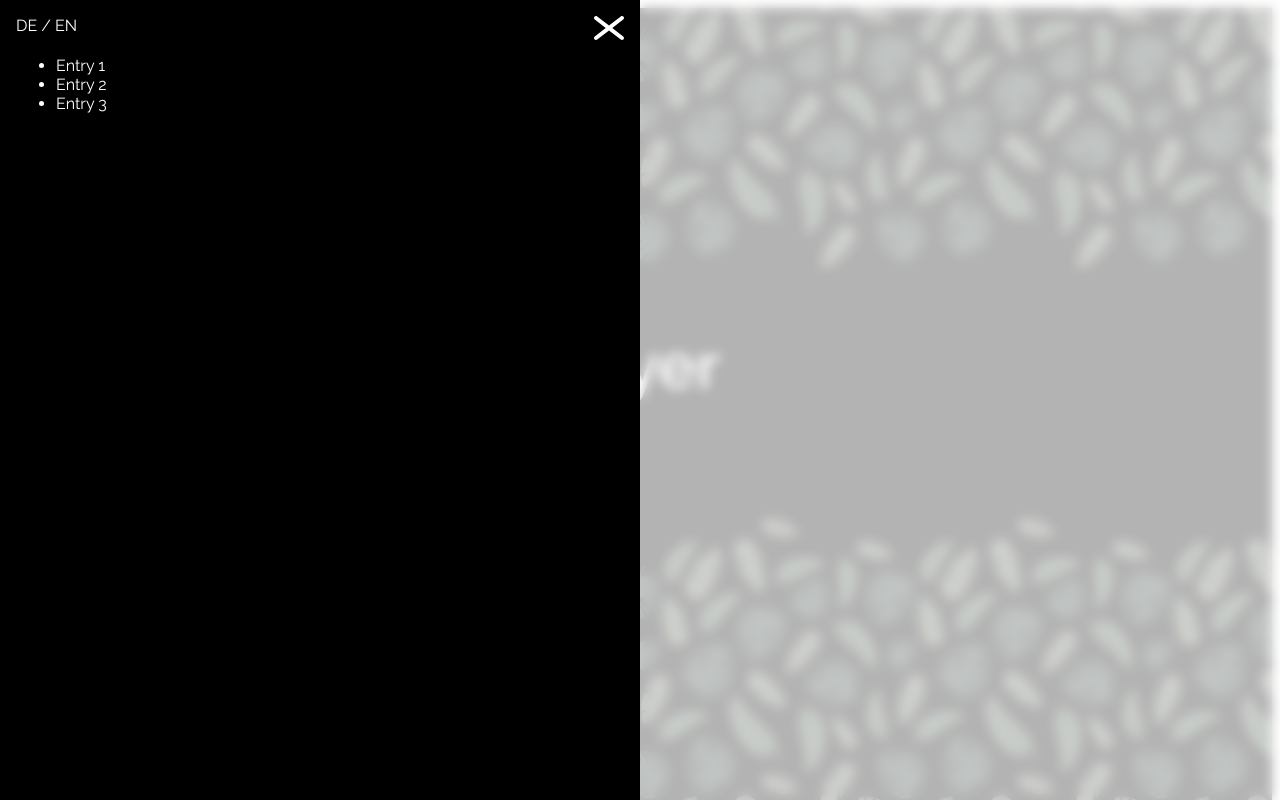
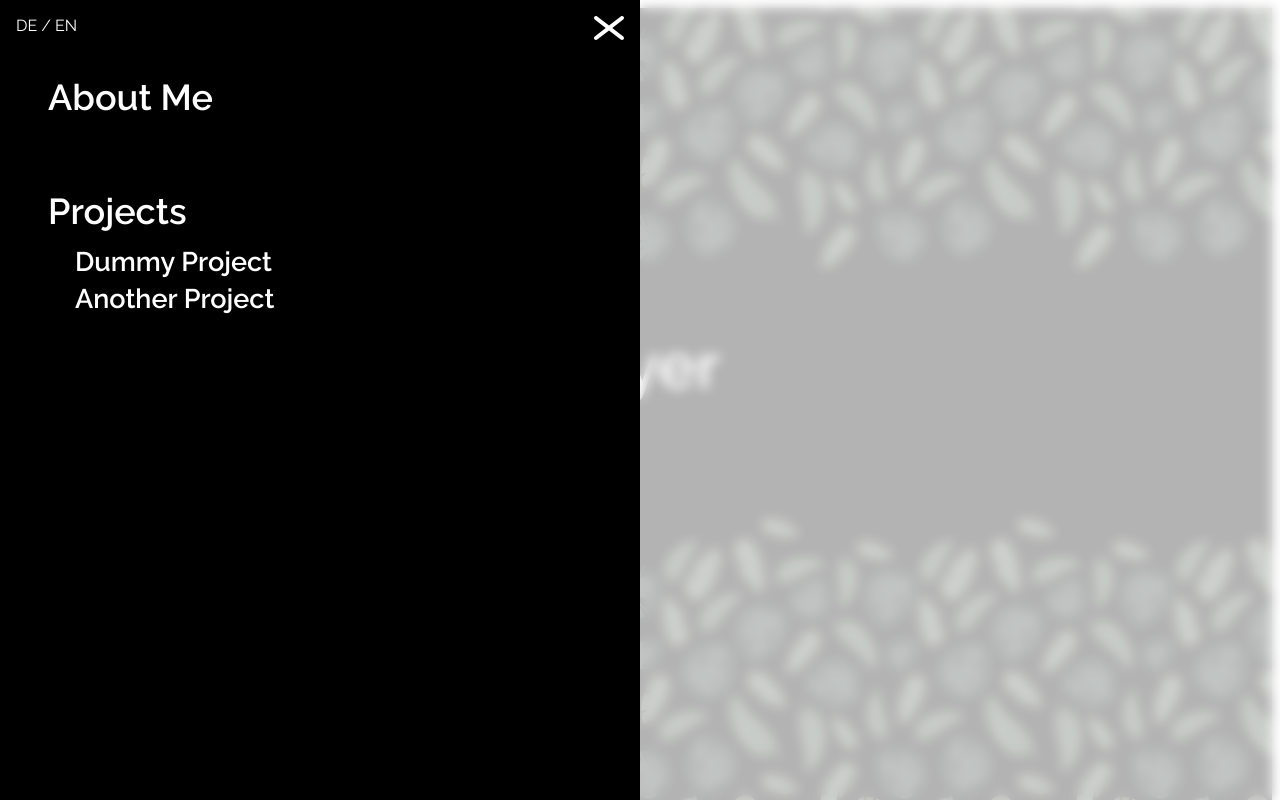
Before and after one commit to hy-di/portfolio-2021, a Vue app: page / in a window 1280 px wide. Both pictures are taken after a click on the button "open menu". Shown: the top 800 px of the page. Built offline with nearby package versions, Linux system fonts and the light colour scheme; the HTML template or start-up script is replaced by a standard one.

Commit message:
Restructure projects & add them to page nav

```diff
--- a/src/App.vue
+++ b/src/App.vue
@@ -35,6 +35,10 @@ export default {
 	--col-foreground: 255, 255, 255;
 	--col-hover: 118, 163, 105;
 	--navbar-height: 56px;
+}
+
+html {
+	scroll-behavior: smooth;
 }
 
 #app {
--- /dev/null
+++ b/src/assets/content/index.js
@@ -0,0 +1,19 @@
+import dummyProject from './projects/dummy-project.js';
+import dummyProject2 from './projects/another-project.js';
+
+export default {
+	intro: {
+		title: 'About Me', // used in e. g. the navigation sidebar
+		headline: 'Hello, I am Heidi Meyer',
+		text: [
+			'I am a product design student at the HdM Stuttgart.',
+		],
+	},
+	projects: {
+		title: 'Projects',
+		projects: [
+			dummyProject,
+			dummyProject2,
+		],
+	},
+};
--- /dev/null
+++ b/src/assets/content/projects/another-project.js
@@ -0,0 +1,11 @@
+import placeholderImg from '@/assets/img/placeholder.jpg';
+
+export default {
+	id: 'dummy-project-2',
+	title: 'Another Project',
+	description: ['Noch ein Projekt.', 'Noch ein Absatz.'],
+	imageRows: [[{
+		src: placeholderImg,
+		description: ['Platzhalterbild'],
+	}]],
+};
--- /dev/null
+++ b/src/assets/content/projects/dummy-project.js
@@ -0,0 +1,27 @@
+import placeholderImg from '@/assets/img/placeholder.jpg';
+import placeholderImg2 from '@/assets/img/placeholder2.jpg';
+
+export default {
+	id: 'dummy-project',
+	title: 'Dummy Project',
+	description: ['Einzelarbeit, cooles Projekt, etc.'],
+	imageRows: [[{
+		src: placeholderImg,
+		description: ['Platzhalterbild'],
+	}, {
+		src: placeholderImg2,
+		description: ['Platzhalterbild 2'],
+	}], [{
+		src: placeholderImg,
+		description: ['Platzhalterbild', 'Zweiter Absatz'],
+	}, {
+		src: placeholderImg,
+		description: ['Platzhalterbild'],
+	}, {
+		src: placeholderImg2,
+		description: ['Platzhalterbild 2'],
+	}, {
+		src: placeholderImg,
+		description: ['Platzhalterbild'],
+	}]],
+};
--- a/src/components/Intro.vue
+++ b/src/components/Intro.vue
@@ -1,6 +1,6 @@
 <template>
-	<section>
-		<h1>{{ title }}</h1>
+	<section id="intro">
+		<h1>{{ headline }}</h1>
 		<p
 			v-for="(paragraph, i) in text"
 			:key="i"
@@ -17,7 +17,7 @@
 export default {
 	name: 'Intro',
 	props: {
-		title: {
+		headline: {
 			type: String,
 			required: true,
 		},
@@ -42,6 +42,7 @@ section {
 	position: relative;
 	margin: calc(256px + 64px) 0 calc(512px + 64px);
 	min-height: calc(100vh - 768px);
+	scroll-margin: 100vh 0 0 0;
 
 	&, .top-leaves {
 		border-image-source: url('@/assets/img/bg-intro.png');
--- a/src/components/NavMenu.vue
+++ b/src/components/NavMenu.vue
@@ -17,9 +17,26 @@
 			</div>
 			<nav>
 				<ul>
-					<li>Entry 1</li>
-					<li>Entry 2</li>
-					<li>Entry 3</li>
+					<li>
+						<a href="#intro" @click="close">
+							{{ content.intro.title }}
+						</a>
+					</li>
+					<li>
+						<a :href="`#project-${content.projects.projects[0].id}`" @click="close">
+							{{ content.projects.title }}
+						</a>
+					</li>
+					<ul>
+						<li
+							v-for="project in content.projects.projects"
+							:key="project.id"
+						>
+							<a :href="`#project-${project.id}`" @click="close">
+								{{ project.title }}
+							</a>
+						</li>
+					</ul>
 				</ul>
 			</nav>
 		</div>
@@ -30,6 +47,8 @@
 import Button from '@/components/Button.vue';
 import MenuCloseIcon from '@/assets/svg/menu-close.svg';
 import Overlay from '@/components/Overlay.vue';
+
+import content from '@/assets/content/';
 
 export default {
 	name: 'NavMenu',
@@ -45,6 +64,11 @@ export default {
 		},
 	},
 	emits: ['update:open'],
+	data() {
+		return {
+			content,
+		};
+	},
 	methods: {
 		close() {
 			this.$emit('update:open', false);
@@ -74,6 +98,40 @@ export default {
 		margin: -16px;
 		padding: 16px;
 	}
+
+	nav {
+		padding-left: 32px;
+
+		a {
+			color: white;
+			text-decoration: none;
+			transition: color 300ms ease;
+			&:hover, &:focus-visible {
+				color: rgb(var(--col-hover));
+			}
+		}
+	}
+
+	ul {
+		padding-left: 0;
+		font-size: calc(36em / 16);
+		font-weight: bold;
+
+		li {
+			list-style-type: none;
+			margin-top: 0.5em;
+		}
+		li + li {
+			margin-top: 2em;
+		}
+
+		ul {
+			padding-left: 1em;
+			font-size: 0.75em;
+
+			li + li { margin-top: 0.25em; }
+		}
+	}
 }
 
 .fade-enter-active,
--- a/src/components/Project.vue
+++ b/src/components/Project.vue
@@ -1,5 +1,5 @@
 <template>
-	<section>
+	<section :id="`project-${id}`">
 		<h1 v-if="isFirstProject">
 			Projects
 		</h1>
@@ -23,6 +23,10 @@ export default {
 			type: Boolean,
 			default: false,
 		},
+		id: {
+			type: String,
+			required: true,
+		},
 		title: {
 			type: String,
 			required: true,
@@ -37,7 +41,9 @@ export default {
 
 <style lang="postcss" scoped>
 section {
-	margin: 128px 0 calc(256px + 64px);
+	margin: 128px 0 0;
+	+ section { margin: calc(256px + 80px) 0 calc(128px + 32px); }
+
 	border-image-source: url('@/assets/img/bg.png');
 	border-image-slice: 128 1536;
 	border-image-outset: calc(128px + 32px) calc(1536px + 32px);
@@ -48,6 +54,8 @@ section {
 		border-image-width: 128px 0;
 		border-image-repeat: repeat;
 	}
+
+	scroll-margin: 32px 0 0 0;
 }
 
 .description {
--- a/src/pages/Index.vue
+++ b/src/pages/Index.vue
@@ -1,10 +1,10 @@
 <template>
 	<div class="container">
-		<Intro v-bind="intro" />
+		<Intro v-bind="content.intro" />
 		<div class="projects">
 			<Project
-				v-for="(project, i) in projects"
-				:key="i"
+				v-for="(project, i) in content.projects.projects"
+				:key="project.id"
 				v-bind="project"
 				:is-first-project="i == 0"
 				class="project"
@@ -32,8 +32,7 @@ import Project from '@/components/Project.vue';
 import ImageRow from '@/components/ImageRow.vue';
 import ImageOverlay from '@/components/ImageOverlay.vue';
 
-import placeholderImg from '@/assets/img/placeholder.jpg';
-import placeholderImg2 from '@/assets/img/placeholder2.jpg';
+import content from '@/assets/content/';
 
 export default {
 	name: 'Index',
@@ -45,49 +44,13 @@ export default {
 	},
 	data() {
 		return {
+			content,
 			overlayImage: null,
-			intro: {
-				title: 'Hello, I am Heidi Meyer',
-				text: ['I am a product design student at the HdM Stuttgart.'],
-			},
-			projects: [{
-				title: 'Project 1',
-				description: ['Einzelarbeit, cooles Projekt, etc.'],
-				imageRows: [
-					[{
-						src: placeholderImg,
-						description: ['Platzhalterbild'],
-					}, {
-						src: placeholderImg2,
-						description: ['Platzhalterbild 2'],
-					}],
-					[{
-						src: placeholderImg,
-						description: ['Platzhalterbild', 'Zweiter Absatz'],
-					}, {
-						src: placeholderImg,
-						description: ['Platzhalterbild'],
-					}, {
-						src: placeholderImg2,
-						description: ['Platzhalterbild 2'],
-					}, {
-						src: placeholderImg,
-						description: ['Platzhalterbild'],
-					}],
-				],
-			}, {
-				title: 'Project 2',
-				description: ['Noch ein Projekt.', 'Noch ein Absatz.'],
-				imageRows: [[{
-					src: placeholderImg,
-					description: ['Platzhalterbild'],
-				}]],
-			}],
 		};
 	},
 	computed: {
 		allImages() {
-			return this.projects.map(p => p.imageRows.map(img => img)).flat(2);
+			return content.projects.projects.map(p => p.imageRows.map(img => img)).flat(2);
 		},
 	},
 	methods: {
```
